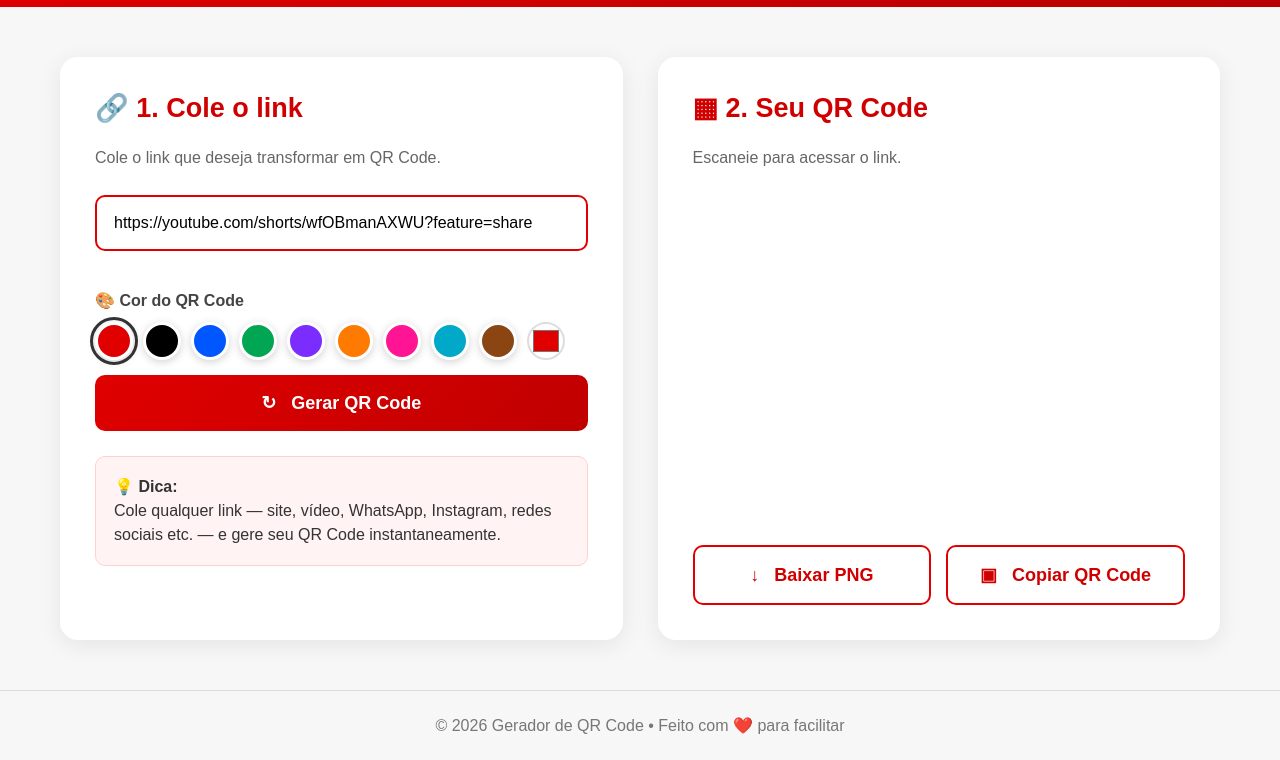
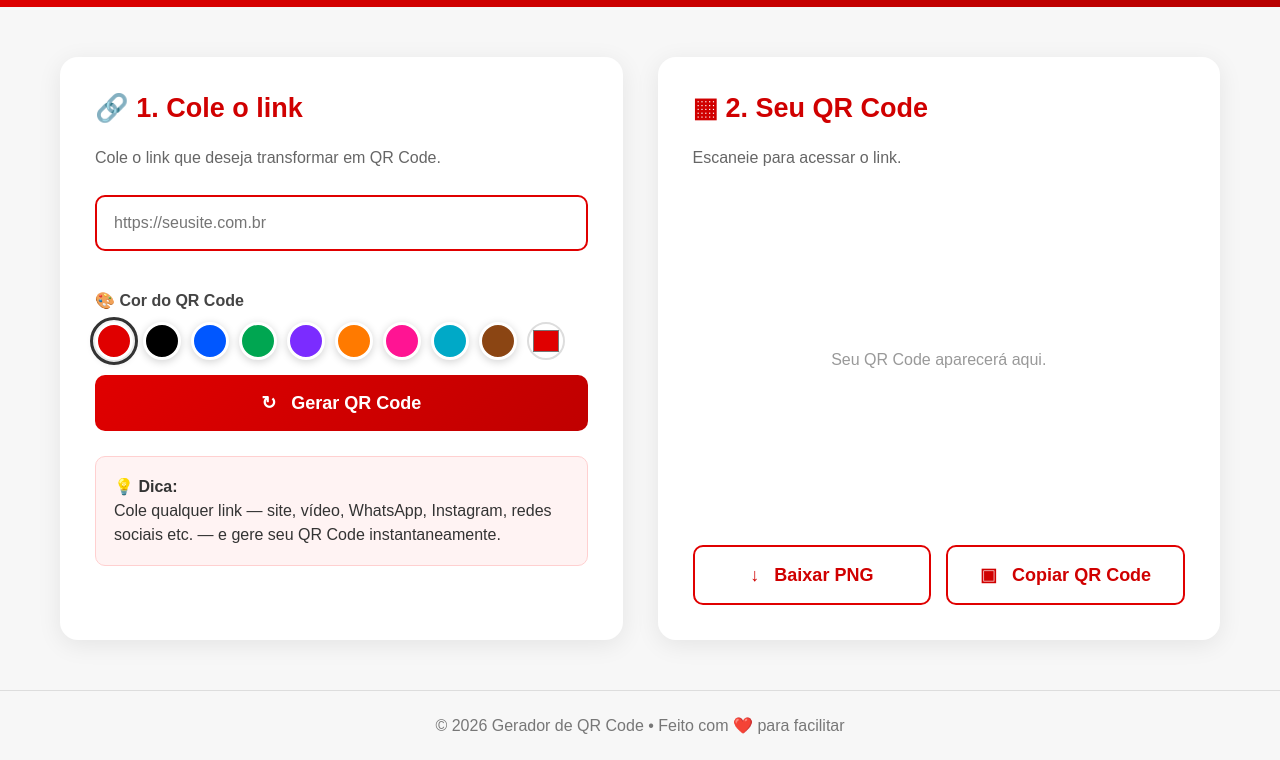
Before and after one commit to marcelopinguin/qrcode, a plain HTML site: page index.html in a window 1280 px wide. Shown: the part 95-855 px from the top of the page. Drawn offline with Linux system fonts and the light colour scheme; a script that the page names is missing.

Commit message:
Clear default value of link input field

```diff
--- a/index.html
+++ b/index.html
@@ -185,7 +185,7 @@
       id="linkInput"
       type="url"
       placeholder="https://seusite.com.br"
-      value="https://youtube.com/shorts/wfOBmanAXWU?feature=share"
+      value=""
       autocomplete="off"
     >
 
```
